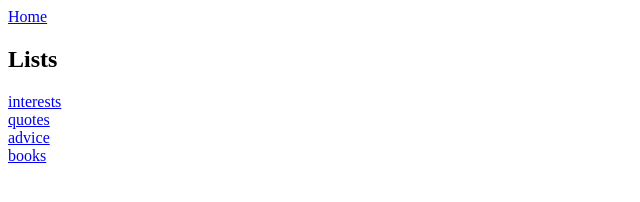
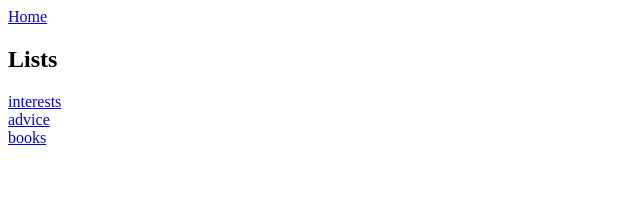
Before and after one commit to akinnae/annikaesau-dot-com, a plain HTML site: page lists/index.html in a window 1280 px wide. Shown: the full height of the page, 0-640 px from the left. Drawn offline with Linux system fonts and the light colour scheme.

Commit message:
hide quotes for now

```diff
--- a/lists/index.html
+++ b/lists/index.html
@@ -9,7 +9,6 @@
 <a href="../index.html">Home</a> <br>
 <h2>Lists</h2>
 <a href="./interests.html">interests</a> <br>
-<a href="./quotes.html">quotes</a> <br>
 <a href="./advice.html">advice</a> <br>
 <a href="./books.html">books</a> <br>
 
```
